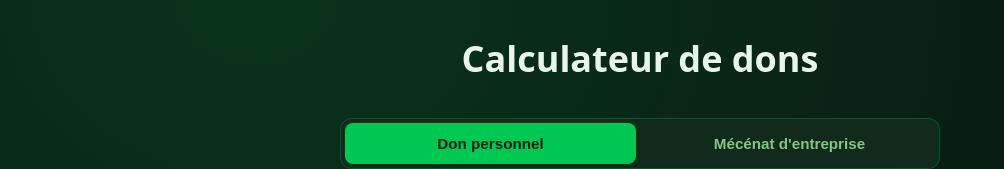
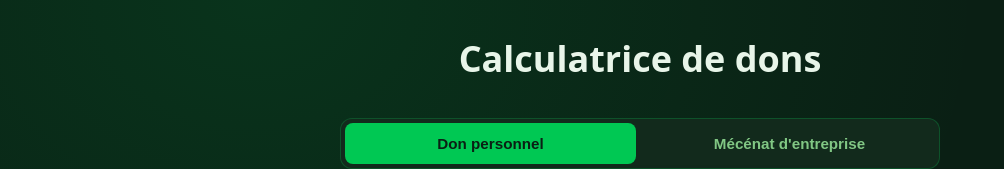
Before and after one commit to loc-us/dons, a plain HTML site: page index.html in a window 1280 px wide. Shown: the top 169 px of the page, without its empty margins (0-1004 px from the left). Drawn offline with Linux system fonts and the light colour scheme.

Commit message:
Update index.html

```diff
--- a/index.html
+++ b/index.html
@@ -3,8 +3,8 @@
 <head>
   <meta charset="UTF-8">
   <meta name="viewport" content="width=device-width, initial-scale=1.0">
-  <meta name="description" content="Calculateur de dons — don personnel (IR ou IFI) ou don par une entreprise (mécénat).">
-  <title>Calculateur de dons</title>
+  <meta name="description" content="Calculatrice de dons — don personnel (IR ou IFI) ou don par une entreprise (mécénat).">
+  <title>Calculatrice de dons</title>
   <style>
     *,
     *::before,
@@ -465,7 +465,7 @@
 <body>
   <div class="container">
     <header class="header">
-      <h1>Calculateur de dons</h1>
+      <h1>Calculatrice de dons</h1>
     </header>
 
     <nav class="tabs" role="tablist" aria-label="Type de don : personnel ou entreprise">
```
